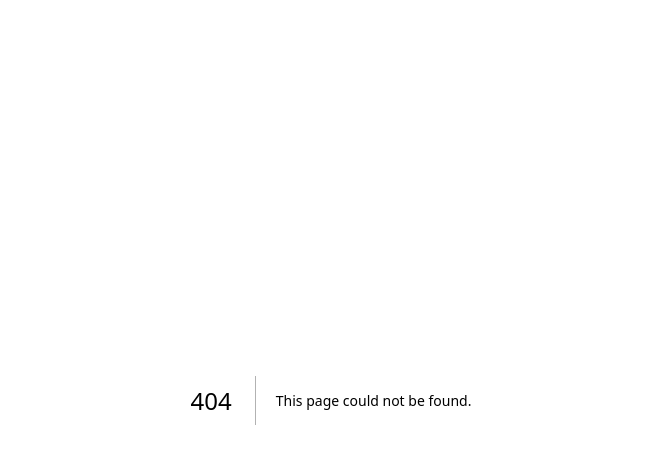
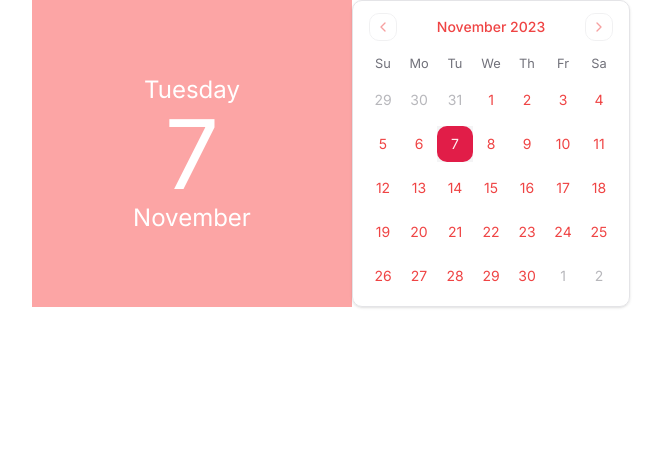
Before and after one commit to Hasthiya/next-profile, a Next.js app: page /widgets in a window 1280 px wide. Before the commit this address had no page. Shown: the top 464 px of the page, without its empty margins (309-970 px from the left). Built offline with nearby package versions, Linux system fonts and the light colour scheme.

Commit message:
add custom calendar

```diff
--- a/package.json
+++ b/package.json
@@ -17,9 +17,11 @@
     "@tiptap/starter-kit": "^2.1.12",
     "class-variance-authority": "^0.7.0",
     "clsx": "^2.0.0",
+    "date-fns": "^2.30.0",
     "lucide-react": "^0.291.0",
     "next": "14.0.1",
     "react": "^18",
+    "react-day-picker": "^8.9.1",
     "react-dom": "^18",
     "tailwind-merge": "^2.0.0",
     "tailwindcss-animate": "^1.0.7"
--- a/src/app/globals.css
+++ b/src/app/globals.css
@@ -2,69 +2,54 @@
 @tailwind components;
 @tailwind utilities;
 
+
 @layer base {
   :root {
     --background: 0 0% 100%;
-    --foreground: 222.2 84% 4.9%;
-
+    --foreground: 240 10% 3.9%;
     --card: 0 0% 100%;
-    --card-foreground: 222.2 84% 4.9%;
-
+    --card-foreground: 240 10% 3.9%;
     --popover: 0 0% 100%;
-    --popover-foreground: 222.2 84% 4.9%;
-
-    --primary: 222.2 47.4% 11.2%;
-    --primary-foreground: 210 40% 98%;
-
-    --secondary: 210 40% 96.1%;
-    --secondary-foreground: 222.2 47.4% 11.2%;
-
-    --muted: 210 40% 96.1%;
-    --muted-foreground: 215.4 16.3% 46.9%;
-
-    --accent: 210 40% 96.1%;
-    --accent-foreground: 222.2 47.4% 11.2%;
-
+    --popover-foreground: 240 10% 3.9%;
+    --primary: 346.8 77.2% 49.8%;
+    --primary-foreground: 355.7 100% 97.3%;
+    --secondary: 240 4.8% 95.9%;
+    --secondary-foreground: 240 5.9% 10%;
+    --muted: 240 4.8% 95.9%;
+    --muted-foreground: 240 3.8% 46.1%;
+    --accent: 240 4.8% 95.9%;
+    --accent-foreground: 240 5.9% 10%;
     --destructive: 0 84.2% 60.2%;
-    --destructive-foreground: 210 40% 98%;
-
-    --border: 214.3 31.8% 91.4%;
-    --input: 214.3 31.8% 91.4%;
-    --ring: 222.2 84% 4.9%;
-
-    --radius: 0.5rem;
+    --destructive-foreground: 0 0% 98%;
+    --border: 240 5.9% 90%;
+    --input: 240 5.9% 90%;
+    --ring: 346.8 77.2% 49.8%;
+    --radius: 0.75rem;
   }
 
   .dark {
-    --background: 222.2 84% 4.9%;
-    --foreground: 210 40% 98%;
-
-    --card: 222.2 84% 4.9%;
-    --card-foreground: 210 40% 98%;
-
-    --popover: 222.2 84% 4.9%;
-    --popover-foreground: 210 40% 98%;
-
-    --primary: 210 40% 98%;
-    --primary-foreground: 222.2 47.4% 11.2%;
-
-    --secondary: 217.2 32.6% 17.5%;
-    --secondary-foreground: 210 40% 98%;
-
-    --muted: 217.2 32.6% 17.5%;
-    --muted-foreground: 215 20.2% 65.1%;
-
-    --accent: 217.2 32.6% 17.5%;
-    --accent-foreground: 210 40% 98%;
-
+    --background: 20 14.3% 4.1%;
+    --foreground: 0 0% 95%;
+    --card: 24 9.8% 10%;
+    --card-foreground: 0 0% 95%;
+    --popover: 0 0% 9%;
+    --popover-foreground: 0 0% 95%;
+    --primary: 346.8 77.2% 49.8%;
+    --primary-foreground: 355.7 100% 97.3%;
+    --secondary: 240 3.7% 15.9%;
+    --secondary-foreground: 0 0% 98%;
+    --muted: 0 0% 15%;
+    --muted-foreground: 240 5% 64.9%;
+    --accent: 12 6.5% 15.1%;
+    --accent-foreground: 0 0% 98%;
     --destructive: 0 62.8% 30.6%;
-    --destructive-foreground: 210 40% 98%;
-
-    --border: 217.2 32.6% 17.5%;
-    --input: 217.2 32.6% 17.5%;
-    --ring: 212.7 26.8% 83.9%;
+    --destructive-foreground: 0 85.7% 97.3%;
+    --border: 240 3.7% 15.9%;
+    --input: 240 3.7% 15.9%;
+    --ring: 346.8 77.2% 49.8%;
   }
 }
+
 
 @layer base {
   * {
--- /dev/null
+++ b/src/app/widgets/page.tsx
@@ -0,0 +1,9 @@
+import PeachNGoma from "@/components/PeachNGoma";
+
+export default function Widgets() {
+    return (
+        <div className='h-[calc(100vh-90px)] h-full  justify-center'>
+            <PeachNGoma />
+        </div>
+    )
+}
--- /dev/null
+++ b/src/components/PeachNGoma.tsx
@@ -0,0 +1,32 @@
+"use client"
+
+import * as React from "react"
+import { Calendar } from "@/components/ui/calendar"
+import RichTextEditor from "@/components/RichTextEditor";
+
+const PeachNGoma = () => {
+    const [date, setDate] = React.useState<Date | undefined>(new Date())
+
+    const monthName = new Intl.DateTimeFormat("en-US", { month: "long" }).format;
+    const dayName = new Intl.DateTimeFormat("en-US", { weekday: "long" }).format;
+    const dayNumber = new Intl.DateTimeFormat("en-US", { day: "numeric" }).format;
+
+
+    return (
+        <div className="flex flex-raw justify-center">
+            <div className="h-90 w-80 bg-red-300 flex flex-col text-center justify-center">
+                <div className={"text-white text-2xl"}>{dayName(date)}</div>
+                <div className={"text-white text-8xl"}>{dayNumber(date)}</div>
+                <div className={"text-white text-2xl"}>{monthName(date)}</div>
+            </div>
+            <Calendar
+                mode="single"
+                selected={date}
+                onSelect={setDate}
+                className="rounded-md border shadow text-red-500"
+            />
+        </div>
+    );
+};
+
+export default PeachNGoma;
--- /dev/null
+++ b/src/components/ui/calendar.tsx
@@ -0,0 +1,66 @@
+"use client"
+
+import * as React from "react"
+import { ChevronLeft, ChevronRight } from "lucide-react"
+import { DayPicker } from "react-day-picker"
+
+import { cn } from "@/lib/utils"
+import { buttonVariants } from "@/components/ui/button"
+
+export type CalendarProps = React.ComponentProps<typeof DayPicker>
+
+function Calendar({
+  className,
+  classNames,
+  showOutsideDays = true,
+  ...props
+}: CalendarProps) {
+  return (
+    <DayPicker
+      showOutsideDays={showOutsideDays}
+      className={cn("p-3", className)}
+      classNames={{
+        months: "flex flex-col sm:flex-row space-y-4 sm:space-x-4 sm:space-y-0",
+        month: "space-y-4",
+        caption: "flex justify-center pt-1 relative items-center",
+        caption_label: "text-sm font-medium",
+        nav: "space-x-1 flex items-center",
+        nav_button: cn(
+          buttonVariants({ variant: "outline" }),
+          "h-7 w-7 bg-transparent p-0 opacity-50 hover:opacity-100"
+        ),
+        nav_button_previous: "absolute left-1",
+        nav_button_next: "absolute right-1",
+        table: "w-full border-collapse space-y-1",
+        head_row: "flex",
+        head_cell:
+          "text-muted-foreground rounded-md w-9 font-normal text-[0.8rem]",
+        row: "flex w-full mt-2",
+        cell: "h-9 w-9 text-center text-sm p-0 relative [&:has([aria-selected].day-range-end)]:rounded-r-md [&:has([aria-selected].day-outside)]:bg-accent/50 [&:has([aria-selected])]:bg-accent first:[&:has([aria-selected])]:rounded-l-md last:[&:has([aria-selected])]:rounded-r-md focus-within:relative focus-within:z-20",
+        day: cn(
+          buttonVariants({ variant: "ghost" }),
+          "h-9 w-9 p-0 font-normal aria-selected:opacity-100"
+        ),
+        day_range_end: "day-range-end",
+        day_selected:
+          "bg-primary text-primary-foreground hover:bg-primary hover:text-primary-foreground focus:bg-primary focus:text-primary-foreground",
+        day_today: "bg-accent text-accent-foreground",
+        day_outside:
+          "day-outside text-muted-foreground opacity-50 aria-selected:bg-accent/50 aria-selected:text-muted-foreground aria-selected:opacity-30",
+        day_disabled: "text-muted-foreground opacity-50",
+        day_range_middle:
+          "aria-selected:bg-accent aria-selected:text-accent-foreground",
+        day_hidden: "invisible",
+        ...classNames,
+      }}
+      components={{
+        IconLeft: ({ ...props }) => <ChevronLeft className="h-4 w-4" />,
+        IconRight: ({ ...props }) => <ChevronRight className="h-4 w-4" />,
+      }}
+      {...props}
+    />
+  )
+}
+Calendar.displayName = "Calendar"
+
+export { Calendar }
```
Also changed, not shown: 1 other file (tests, documents, lock files or other folders).
